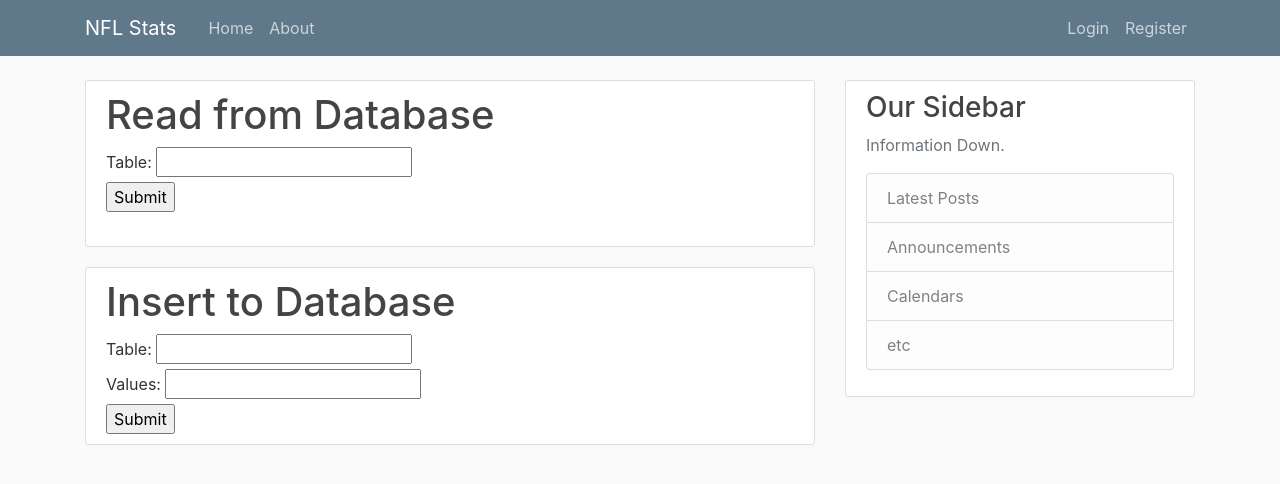
After one commit to akashmat/180BTeamProject, a Flask app: page /readDB in a window 1280 px wide. The commit adds this page. Shown: the top 484 px of the page. Run offline with Flask 2, Linux system fonts and the light colour scheme; some libraries are stand-ins or nearby versions.

Commit message:
Updated for administer operations

```diff
--- a/app.py
+++ b/app.py
@@ -1,10 +1,11 @@
-from flask import Flask, render_template, url_for, flash, redirect
+from flask import Flask, render_template, url_for, flash, redirect, request
 from forms import RegistrationForm, LoginForm
-from flask_mysqldb import MySQL
+import db_operations as dbOp
+#from flask_mysqldb import MySQL
 
 app = Flask(__name__)
 app.config['SECRET_KEY'] = '5791628bb0b13ce0c676dfde280ba245'
-mysql = MySQL(app)
+#mysql = MySQL(app)
 
 
 #Testing: Remove posts.
@@ -24,6 +25,7 @@ posts = [
 ]
 
 @app.route("/")
+
 @app.route("/home")
 def home():
     return render_template('home.html', posts=posts)
@@ -32,7 +34,6 @@ def home():
 @app.route("/about")
 def about():
     return render_template('about.html', title='About')
-
 
 @app.route("/register", methods=['GET', 'POST'])
 def register():
@@ -49,11 +50,53 @@ def login():
     if form.validate_on_submit():
         if form.email.data == 'admin@blog.com' and form.password.data == 'password':
             flash('You have been logged in!', 'success')
+            return redirect(url_for('homeAdmin'))
+        elif form.email.data == 'user@blog.com' and form.password.data == 'user_password':
+            flash('You have been logged in!', 'success')
             return redirect(url_for('home'))
         else:
             flash('Login Unsuccessful. Please check username and password', 'danger')
     return render_template('login.html', title='Login', form=form)
 
+#Database operations by Administer
+@app.route("/homeAdmin")
+def homeAdmin():
+    return render_template('homeAdmin.html', posts=posts)
+
+@app.route("/readDB", methods=['POST', 'GET'])
+def readDB():
+    try:
+        if request.method == "POST":
+            name = request.form['read']
+            df = dbOp.read_sql("select * from " + name, 0)
+            flash('Read successful!', 'success')
+            return render_template("homeAdmin.html", tables=[df.to_html(classes='data', header="true")])
+        else:
+            return render_template("homeAdmin.html")
+    except:
+        return render_template("homeAdmin.html")
+
+@app.route("/insertDB", methods=['POST', 'GET'])
+def insertDB():
+    try:
+        if request.method == "POST":
+            relation = request.form['relation']
+            values = request.form.getlist('values')
+
+            opDB = "INSERT INTO " + str(relation) + " "
+            str_values = ""
+            for x in values:
+                str_values += str(x)
+            opDB += "VALUES(" + str_values + ")"
+            #print(opDB)
+            dbOp.read_sql(opDB, 1)
+            #flash('Write Success!', 'success')
+            return render_template("homeAdmin.html")
+        else:
+            return render_template("homeAdmin.html")
+    except:
+        return render_template("homeAdmin.html")
+
 
 if __name__ == '__main__':
     app.run(debug=True)
--- /dev/null
+++ b/db_operations.py
@@ -0,0 +1,21 @@
+from sqlalchemy import create_engine
+import pandas as pd
+
+# Windows Authentication
+
+Server = "LAPTOP-EDCPNSRD\SQLEXPRESS"
+Database = "nfl"
+Driver = "ODBC Driver 17 for SQL Server"
+Database_Con = f'mssql://@{Server}/{Database}?driver={Driver}'
+
+engine = create_engine(Database_Con)
+con = engine.connect()
+
+def read_sql(operation, mode):
+    if mode == 0: # read from db
+        return pd.read_sql_query(operation, con) #returns data frame
+    elif mode == 1: # write to db
+        pd.read_sql_query(operation, con)
+        return 1
+    else: #nothing happens
+        return 0
--- a/static/main.css
+++ b/static/main.css
@@ -78,3 +78,11 @@ body {
   .account-heading {
     font-size: 2.5rem;
   }
+
+  .div-admin {
+    background: #ffffff;
+    padding: 10px 20px;
+    border: 1px solid #dddddd;
+    border-radius: 3px;
+    margin-bottom: 20px;
+  }
--- /dev/null
+++ b/templates/homeAdmin.html
@@ -0,0 +1,31 @@
+{% extends "layout.html" %}
+{% block content %}
+    <div class="div-admin">
+        <h1> Read from Database</h1>
+        <form method="POST" action="/readDB">
+            <label for="read">Table: </label>
+            <input type="text" id="read" name="read"> <br>
+            <input type="submit" value="Submit">
+        </form>
+
+        <br>
+        <div style="overflow: auto">
+            {% if tables %}
+                {% for table in tables %}
+                    {{ table|safe }}
+                {% endfor %}
+            {% endif %}
+        </div>
+    </div>
+
+    <div class="div-admin">
+        <h1> Insert to Database</h1>
+        <form method="POST" action="/insertDB">
+            <label for="relation">Table: </label>
+            <input type="text" id="relation" name="relation"> <br>
+            <label for="values">Values: </label>
+            <input type="text" id="values" name="values"> <br>
+            <input type="submit" value="Submit">
+        </form>
+    </div>
+{% endblock content %}
```
